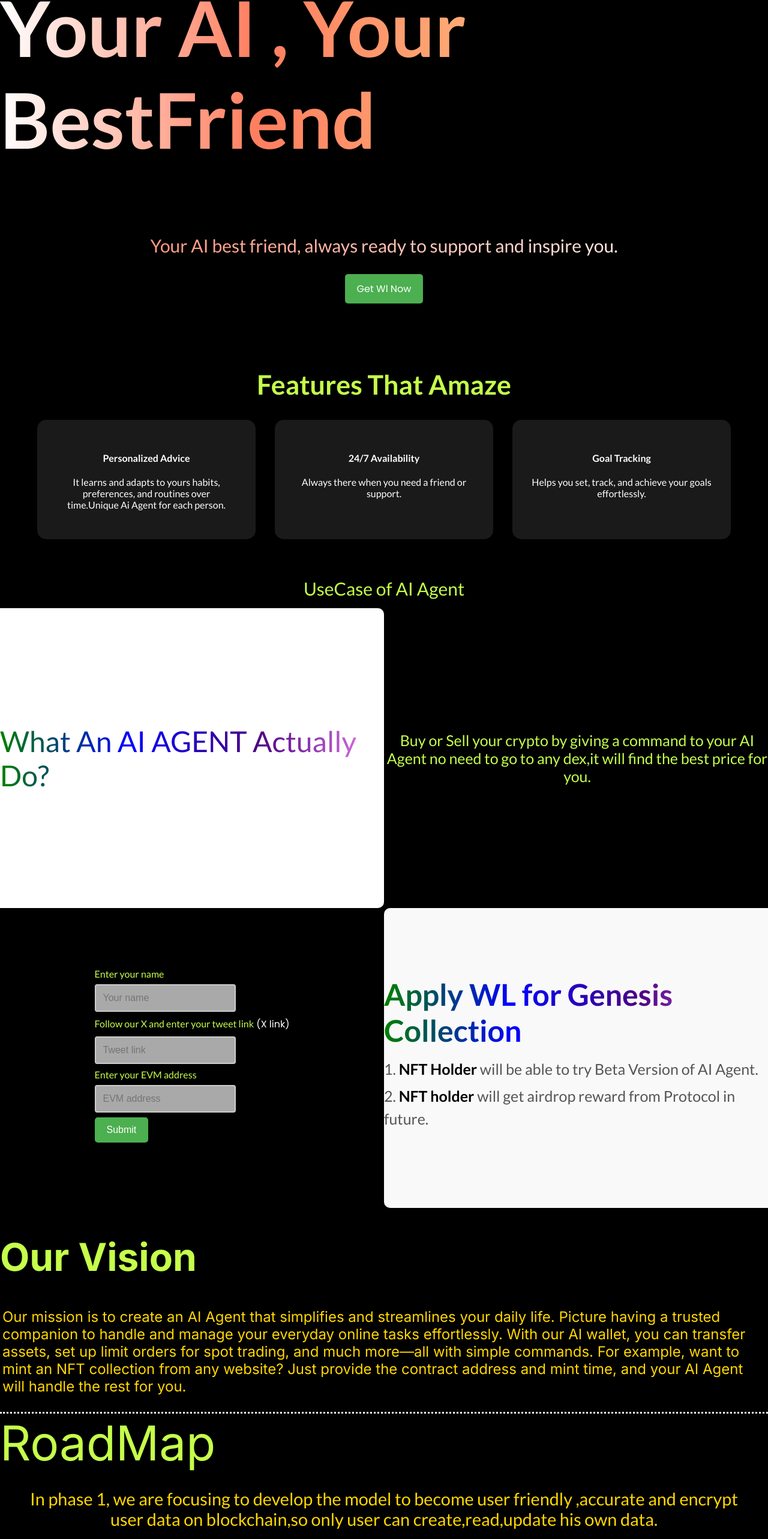
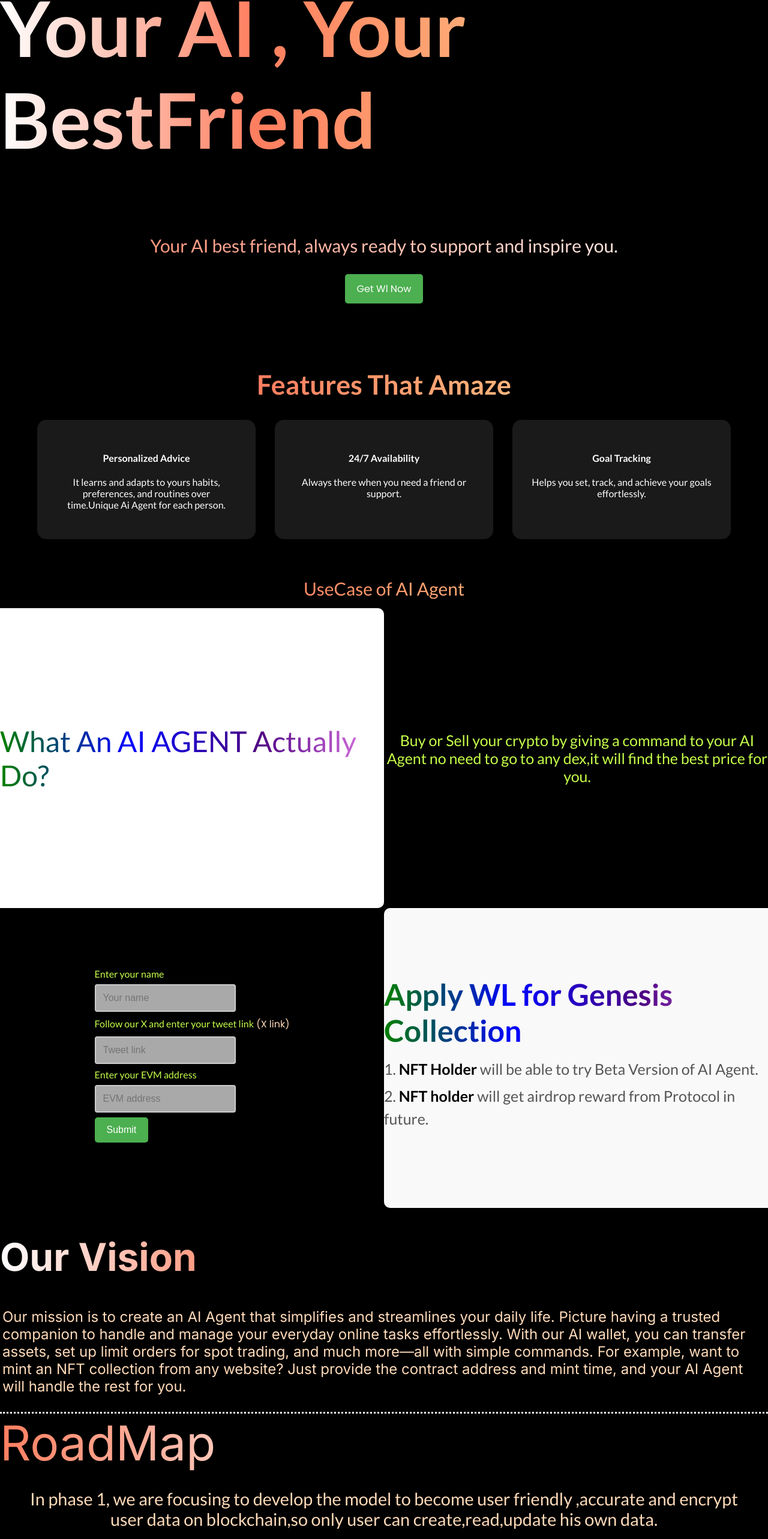
Before and after one commit to agentgenieai/genieai-frontend, a React (Vite) app: page / in a window 1280 px wide. Shown: the part 220-2786 px from the top of the page at 60% size. Built offline with nearby package versions, Linux system fonts and the light colour scheme.

Commit message:
Update index.css

```diff
--- a/src/index.css
+++ b/src/index.css
@@ -21,7 +21,7 @@ body {
 
 a {
   text-decoration: none;
-  color: white;
+  color:#FFDAB9;
   font-family: "Poppins";
 }
 
@@ -52,6 +52,7 @@ a {
   display: flex;
   justify-content: center;
   align-items: center;
+  user-select: none;
 }
 
 .h1 {
@@ -82,6 +83,9 @@ a {
   -webkit-background-clip: text;
   color: transparent;
 }
+.cta-div p{
+  user-select: none;
+}
 
 .features {
   padding: 4rem 2rem;
@@ -92,9 +96,10 @@ a {
 .features h3 {
   font-size: 2.8rem;
   margin-bottom: 2rem;
+  background: linear-gradient(to right,white, #ff7e5f, #feb47b,white);
   -webkit-background-clip: text;
-  background-clip: text;
-  color: #c5ff4a;
+  color: transparent;
+  user-select: none;
 }
 
 .feature-list {
@@ -141,9 +146,13 @@ a {
   justify-content: center;
   align-items: center;
   font-size: 30px;
-  color: #c5ff4a;
   margin-bottom: 15px;
+  background: linear-gradient(to right,white, #ff7e5f, #feb47b,white);
+  -webkit-background-clip: text;
+  color: transparent;
+  user-select: none;
 }
+
 
 .useCaseContainer {
   width: 100%;
@@ -344,17 +353,21 @@ label {
 .Vision h1 {
   font-size: 4rem;
   font-family: "Inter", sans-serif;
-  color: #c5ff4a;
+  background: linear-gradient(to right,white, #ff7e5f, #feb47b,white);
+  -webkit-background-clip: text;
+  color: transparent;
+  user-select: none;
 }
 
 .Vision p {
   font-size: 1.5rem;
   font-family: "Inter", sans-serif;
   padding: 4px;
-  color: #ffd700;
+  color: #FFDAB9;
 }
 
-/* Footer Styles */
+
+
 .footer {
   background-color: #1c1c1c;
   color: #ffffff;
@@ -388,7 +401,6 @@ label {
   transform: scale(1.2);
 }
 
-/* My Swiper Styles */
 .mySwiper {
   display: flex;
   flex-direction: column;
@@ -396,11 +408,12 @@ label {
   align-items: center;
   min-height: 300px;
   text-align: center;
-  color: #ffd700;
+  color:#FFDAB9;
   border-radius: 10px;
   max-height: 850px;
   width: 100%;
 }
+
 
 
 .social-links {
@@ -428,7 +441,10 @@ label {
   width: 100%;
   font-size: 5rem;
   font-family: "Inter", sans-serif;
-  color: #c5ff4a;
+  background: linear-gradient(to right, #ff7e5f,white, #feb47b);
+  -webkit-background-clip: text;
+  color: transparent;
+  user-select: none;
 }
 
 
```
